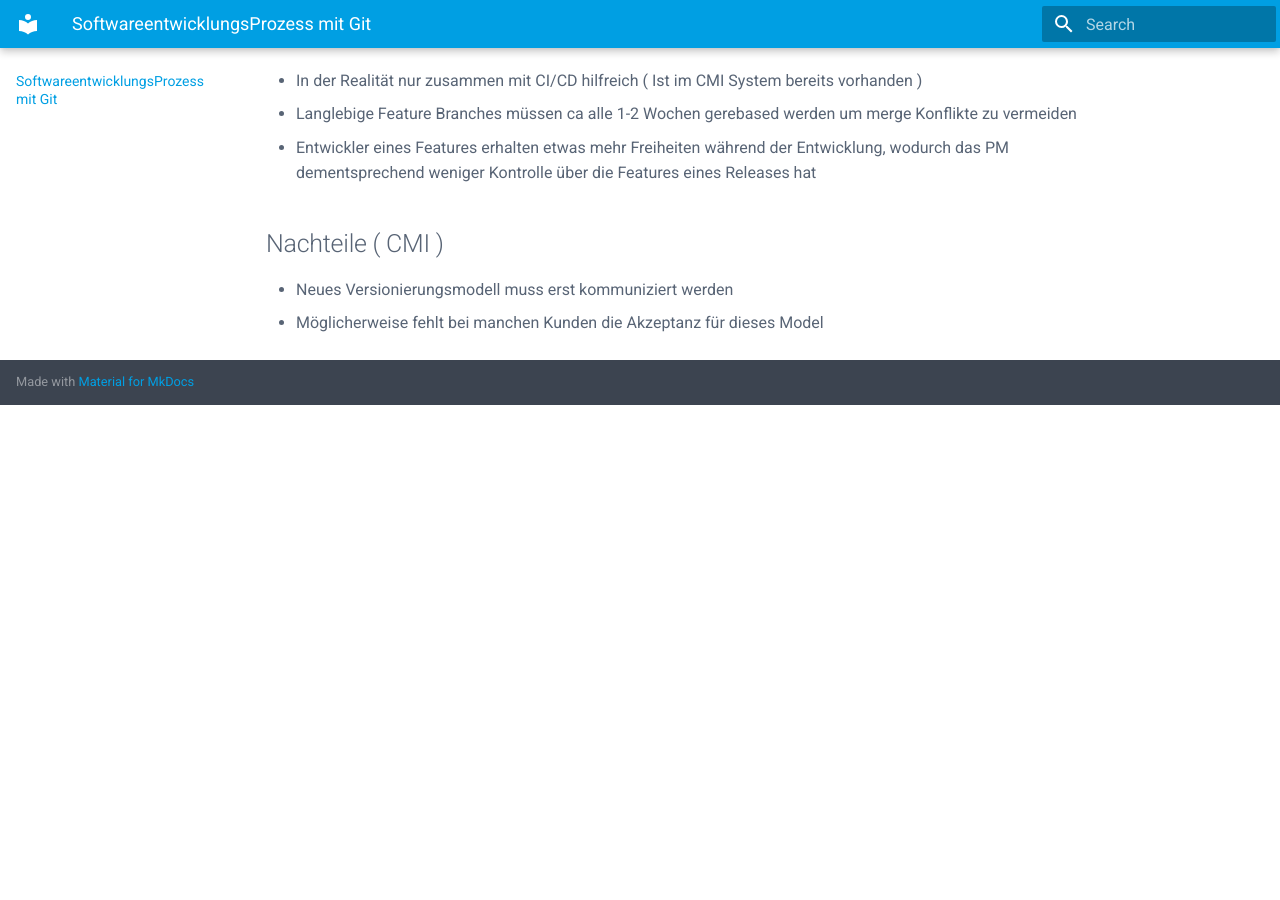
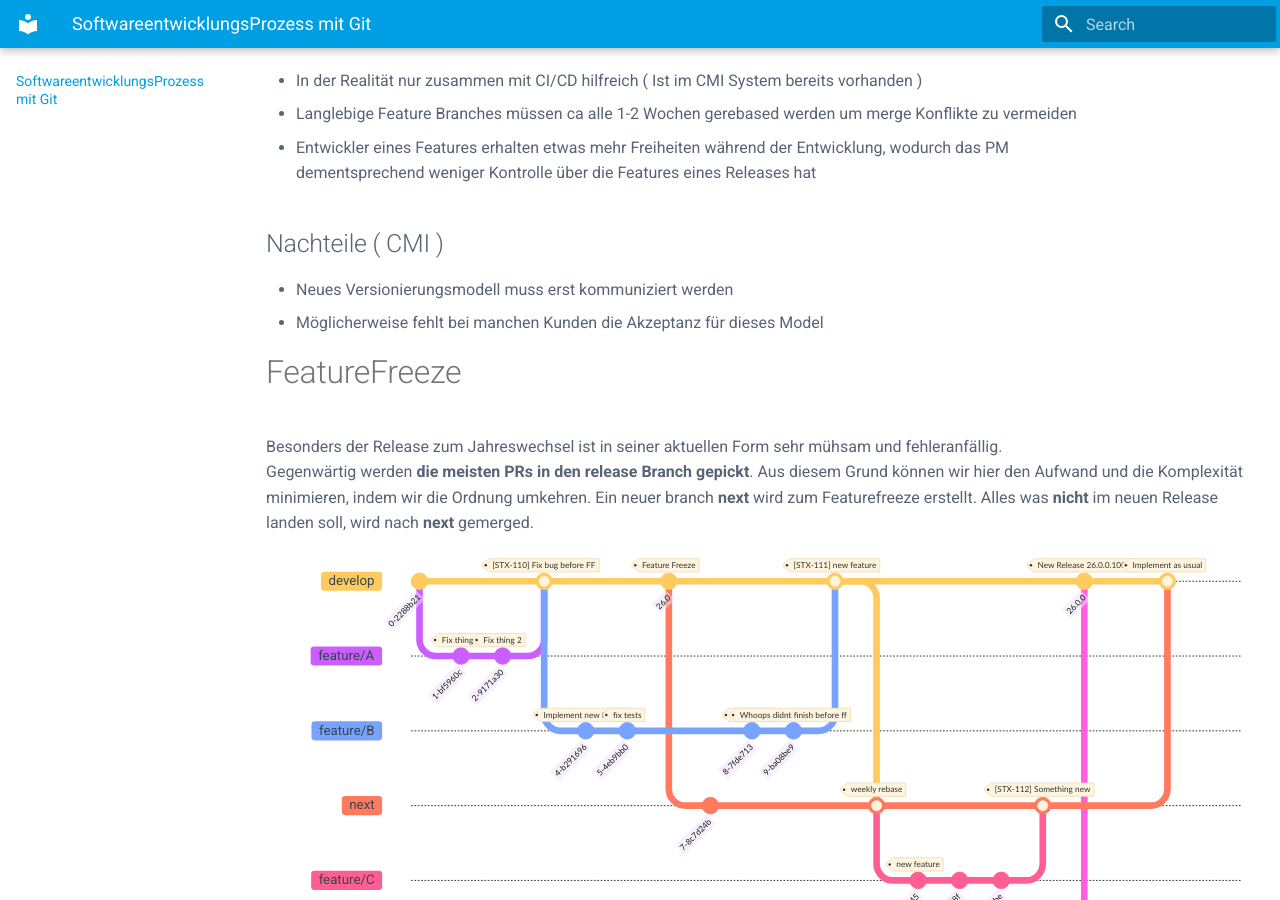
Before and after one commit to SimonSchwendele/Schmierzettel, an MkDocs documentation site: the page built from docs/README.md, in a window 1280 px wide and 900 px high, scrolled down 4160 px. Built offline with MkDocs 1.6.1 and Material for MkDocs 9.7.7, drawn with Linux system fonts in a browser that asks for light colours; before the commit the page ends 4565 px from its top, so only the background shows below that.

Commit message:
Add new FeatureFreeze strategy

````diff
--- a/docs/README.md
+++ b/docs/README.md
@@ -196,6 +196,7 @@ gitGraph
         checkout master
         merge featureA
 ```
+
 ## Vorteile
 * Immens weniger Wartungsaufwand durch weniger Branches
 * Sehr gute Integration in CI/CD Workflows erlaubt es zB dem PM ein Feature wöhrend der Entwicklung tatsächlich "wachsen zu sehen"
@@ -214,3 +215,70 @@ gitGraph
 ## Nachteile ( CMI )
 * Neues Versionierungsmodell muss erst kommuniziert werden
 * Möglicherweise fehlt bei manchen Kunden die Akzeptanz für dieses Model
+
+# FeatureFreeze
+
+Besonders der Release zum Jahreswechsel ist in seiner aktuellen Form sehr mühsam und fehleranfällig.
+Gegenwärtig werden **die meisten PRs in den release Branch gepickt**.
+Aus diesem Grund können wir hier den Aufwand und die Komplexität minimieren,
+indem wir die Ordnung umkehren.
+Ein neuer branch **next** wird zum Featurefreeze erstellt.
+Alles was **nicht** im neuen Release landen soll, wird nach **next** gemerged.
+
+```mermaid
+
+%%{init: { 'logLevel': 'debug', 'theme': 'base', 'gitGraph': {'showBranches': true, 'showCommitLabel':true,'mainBranchName': 'develop'}} }%%
+gitGraph
+  commit
+
+  branch feature/A
+  checkout feature/A
+  commit tag:"Fix thing 1"
+  commit tag:"Fix thing 2"
+  checkout develop
+  merge feature/A tag:"[STX-110] Fix bug before FF"
+
+  branch feature/B
+  checkout feature/B
+  commit tag:"Implement new feature"
+  commit tag:"fix tests"
+
+  checkout develop
+  commit id:"26.0" tag:"Feature Freeze"
+
+  branch next
+  checkout next
+  commit
+
+  checkout feature/B
+  commit tag:"Fix thing 1"
+  commit tag:"Whoops didnt finish before ff"
+  checkout develop
+  merge feature/B tag:"[STX-111] new feature"
+
+  checkout next
+  merge develop tag:"weekly rebase"
+
+  branch feature/C
+  commit tag:"new feature"
+  commit
+  commit
+  checkout next
+  merge feature/C tag:"[STX-112] Something new"
+
+  checkout develop
+  commit id:"26.0.0" tag:"New Release 26.0.0.1000"
+
+  branch v.26.0
+  checkout v.26.0
+  commit tag:"New Release 26.0.0.1000"
+
+  checkout develop
+  merge next tag:"Implement as usual"
+
+  checkout v.26.0
+  branch release/v.26.0.1
+  checkout release/v.26.0.1
+  commit tag:"[STX-113] Cherrypick fix"
+
+```
````
